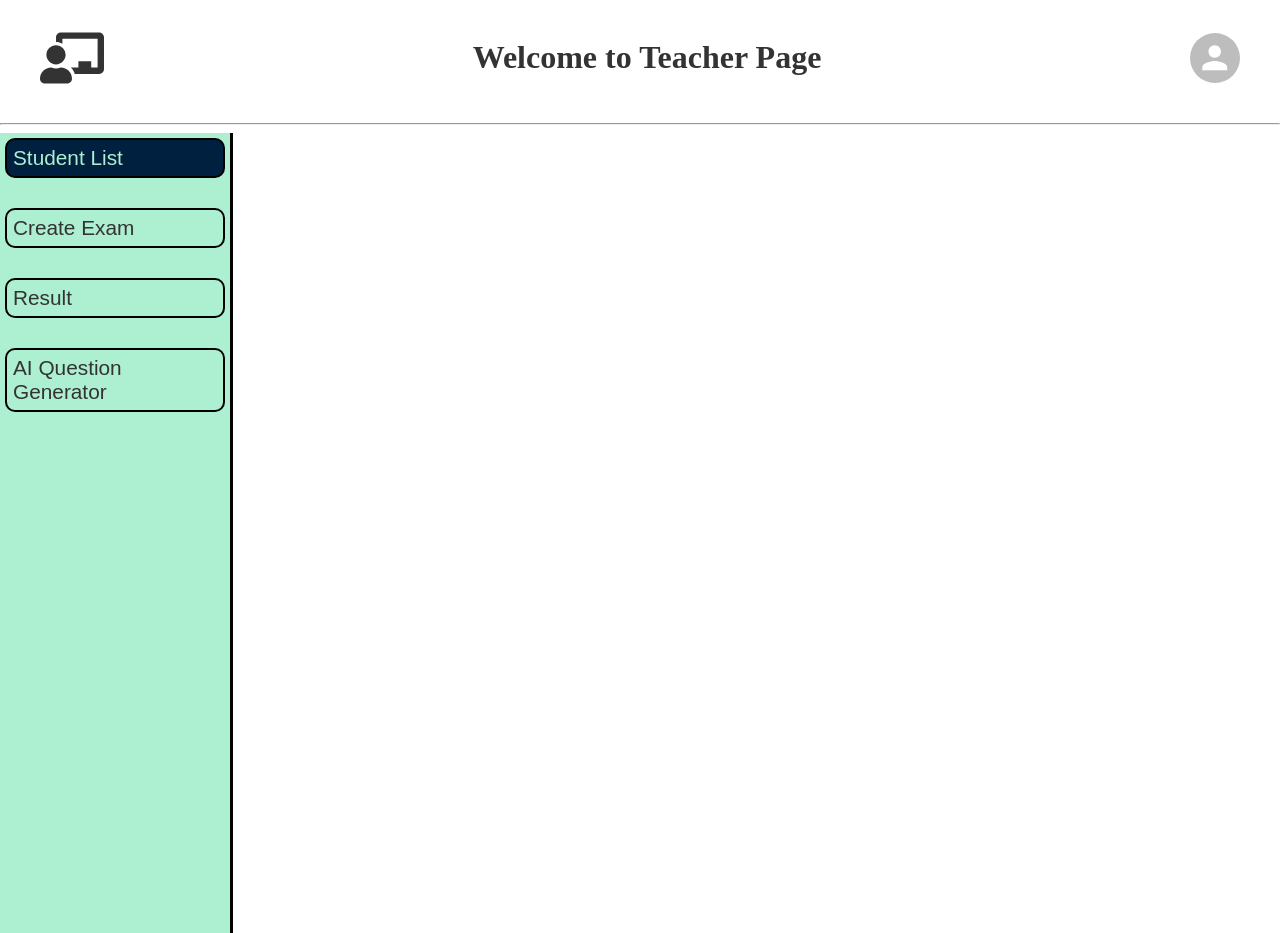
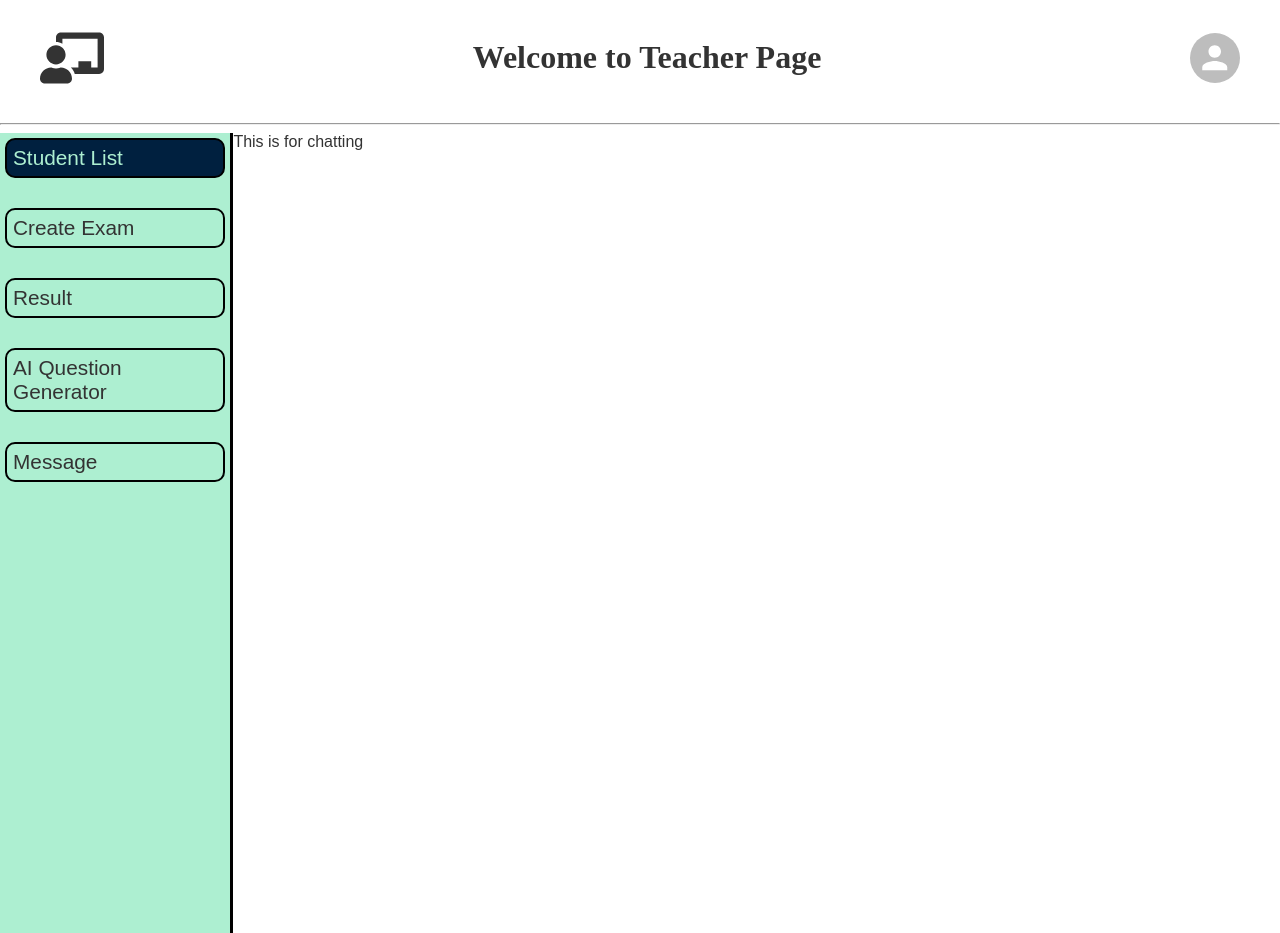
Before and after one commit to CodeExplorer4267/online_exam_new, a React (Vite) app in the folder client/: page /teacher/chat in a window 1280 px wide. Built offline with nearby package versions, Linux system fonts and the light colour scheme; no server answers.

Commit message:
commit10

```diff
--- a/client/src/component/TeacherPage/SidebarTea/SidebarTeacher.jsx
+++ b/client/src/component/TeacherPage/SidebarTea/SidebarTeacher.jsx
@@ -25,6 +25,9 @@ const SidebarTeacher = () => {
             <div className={`option ${activeoption==='question-generator' ? 'active':''}`} onClick={()=>{
                handleNavigation('question-generator')
             }}>AI Question Generator</div>
+            <div className={`option ${activeoption==='chat' ? 'active':''}`} onClick={()=>{
+               handleNavigation('chat')
+            }}>Message</div>
         </div>
     </div>
   )
--- a/client/src/component/TeacherPage/Teacher.jsx
+++ b/client/src/component/TeacherPage/Teacher.jsx
@@ -11,6 +11,7 @@ import StudentAnswers from "./teacher_pages/answers/StudentAnswers";
 import Answers_indi from "./teacher_pages/answers/answers_indivitual/Answers_indi";
 import EachStudentAnswer from "./teacher_pages/answers/answer_stu_indi/EachStudentAnswer";
 import Generate from "./teacher_pages/AI_Q_generator/Generate";
+import Chat from "./teacher_pages/chat_with_stu/Chat";
 
 
 const TeacherPage = () => {
@@ -27,6 +28,7 @@ const TeacherPage = () => {
                  <Route path="result/attempted/:examId" element={<Answers_indi/>}/>
                  <Route path="result/attempted/:examId/answer/:studentId" element={<EachStudentAnswer/>}/>
                  <Route path="question-generator" element={<Generate/>}/>
+                 <Route path="chat" element={<Chat/>}/>
               </Routes>
         </div>
     </div>
--- a/client/src/component/TeacherPage/teacher_pages/chat_with_stu/Chat.jsx
+++ b/client/src/component/TeacherPage/teacher_pages/chat_with_stu/Chat.jsx
@@ -1,9 +1,11 @@
 import React from 'react'
 import "./Chat.css"
+import { io } from 'socket.io-client';
+const socket = io("http://localhost:5000");
 const Chat = () => {
   return (
     <div>
-
+       This is for chatting
     </div>
   )
 }
```
Also changed, not shown: 1 other file (tests, documents, lock files or other folders).
